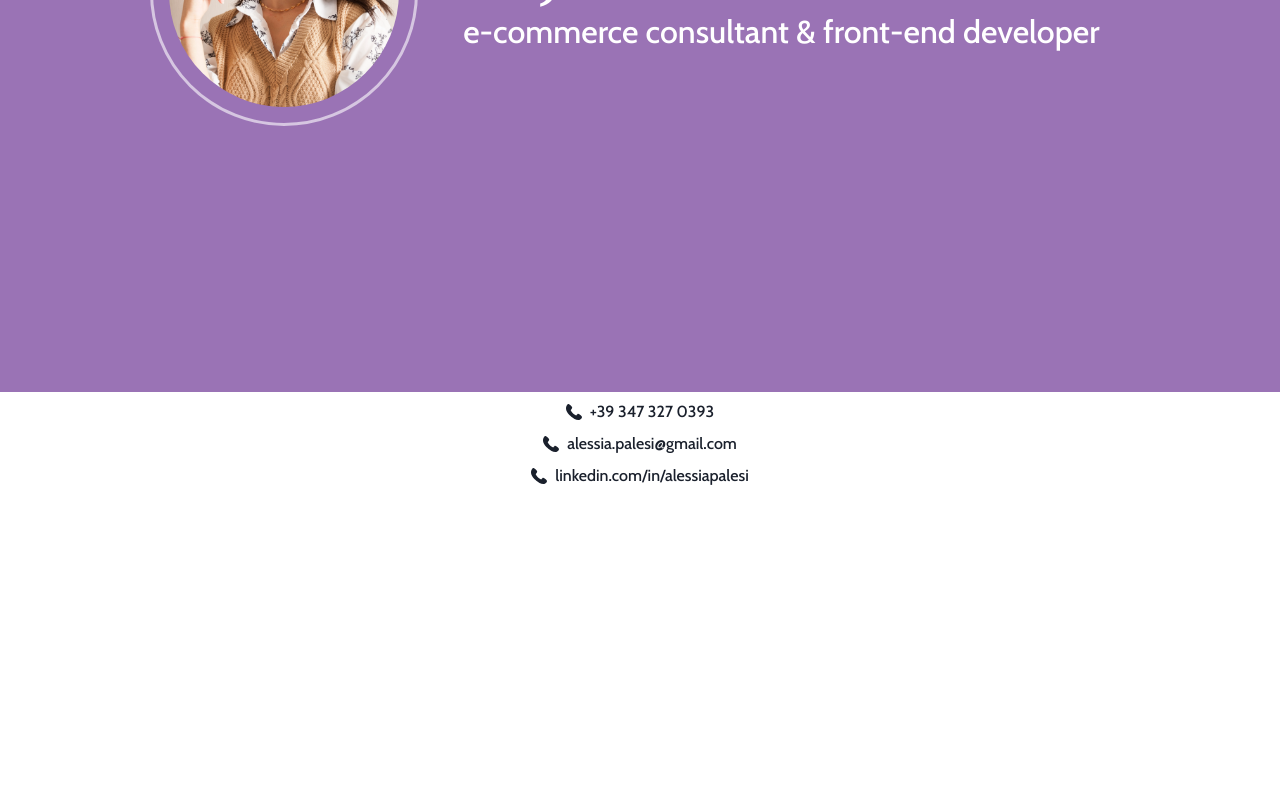
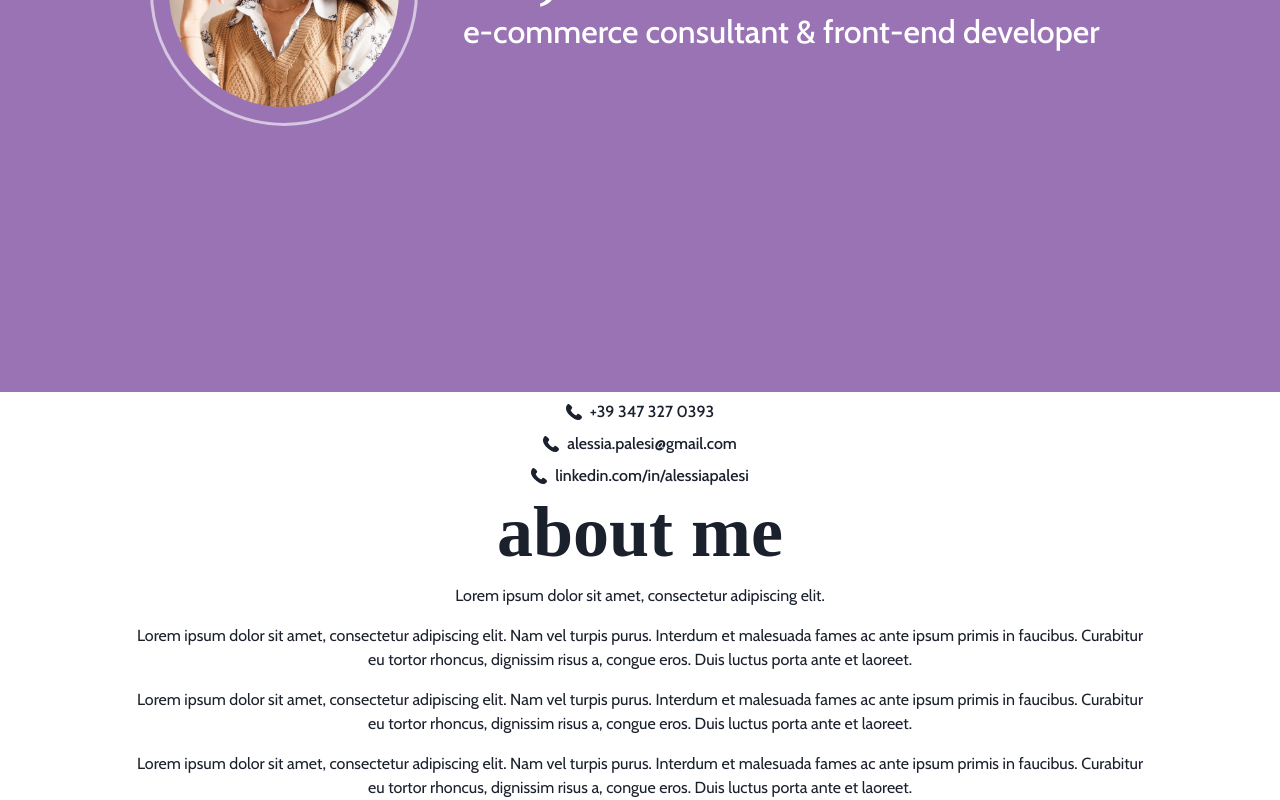
Before and after one commit to alepalesi/palesiwebsite, a React (Vite) app: page / in a window 1280 px wide. Shown: the part 408-1208 px from the top of the page. Before the commit the page ends 896 px from the top, so only its background shows below. Built offline with nearby package versions, Linux system fonts and the light colour scheme; a web font is replaced by a local one.

Commit message:
[FEATURE] Add AboutMe component

```diff
--- /dev/null
+++ b/src/components/about-me/index.jsx
@@ -0,0 +1,43 @@
+import React from 'react'
+import PropTypes from 'prop-types'
+
+// Components
+import { useMultiStyleConfig, Text, Stack } from '@chakra-ui/react'
+
+const AboutMe = (props) => {
+  const { description } = props
+  const style = useMultiStyleConfig('AboutMe')
+
+  return (
+    <Stack {...style.stack}>
+      <Text {...style.title}>about me</Text>
+      <Text {...style.description}>
+        Lorem ipsum dolor sit amet, consectetur adipiscing elit. {description}
+      </Text>
+      <Text {...style.description}>
+        Lorem ipsum dolor sit amet, consectetur adipiscing elit. Nam vel turpis
+        purus. Interdum et malesuada fames ac ante ipsum primis in faucibus.
+        Curabitur eu tortor rhoncus, dignissim risus a, congue eros. Duis luctus
+        porta ante et laoreet. {description}
+      </Text>
+      <Text {...style.description}>
+        Lorem ipsum dolor sit amet, consectetur adipiscing elit. Nam vel turpis
+        purus. Interdum et malesuada fames ac ante ipsum primis in faucibus.
+        Curabitur eu tortor rhoncus, dignissim risus a, congue eros. Duis luctus
+        porta ante et laoreet. {description}
+      </Text>
+      <Text {...style.description}>
+        Lorem ipsum dolor sit amet, consectetur adipiscing elit. Nam vel turpis
+        purus. Interdum et malesuada fames ac ante ipsum primis in faucibus.
+        Curabitur eu tortor rhoncus, dignissim risus a, congue eros. Duis luctus
+        porta ante et laoreet. {description}
+      </Text>
+    </Stack>
+  )
+}
+
+AboutMe.propTypes = {
+  description: PropTypes.string,
+}
+
+export default AboutMe
--- a/src/pages/Home.jsx
+++ b/src/pages/Home.jsx
@@ -1,14 +1,14 @@
 import PropTypes from 'prop-types'
-import { Heading, useTheme } from '@chakra-ui/react'
 import Profile from '../components/profile'
+import AboutMe from '../components/about-me'
 
 const Home = (props) => {
   const { isHome } = props
-  console.log('theme', useTheme())
   return (
     isHome && (
       <>
         <Profile />
+        <AboutMe />
       </>
     )
   )
--- /dev/null
+++ b/src/pages/theme/components/about-me.ts
@@ -0,0 +1,17 @@
+import { Typ, Colors } from '../utils'
+
+export default {
+  baseStyle: {
+    title: {
+      ...Typ.h1_ext_reg,
+    },
+    description: {
+      ...Typ.body_light,
+    },
+    stack: {
+      maxW: '1024px',
+      gap: '16px',
+    },
+  },
+  variants: {},
+}
--- a/src/pages/theme/index.ts
+++ b/src/pages/theme/index.ts
@@ -5,14 +5,16 @@ import fonts from './foundations/fonts'
 // here https://chakra-ui.com/docs/theming/customize-theme to learn
 // more about extending and overriding themes for your project.
 
-import Prova from './components/prova'
+import AppContainer from './components/app-container'
 import Profile from './components/profile'
+import AboutMe from './components/about-me'
 
 const theme = extendTheme({
   fonts,
 
   components: {
-    Prova,
+    AppContainer,
+    AboutMe,
     Profile,
   },
 })
```
